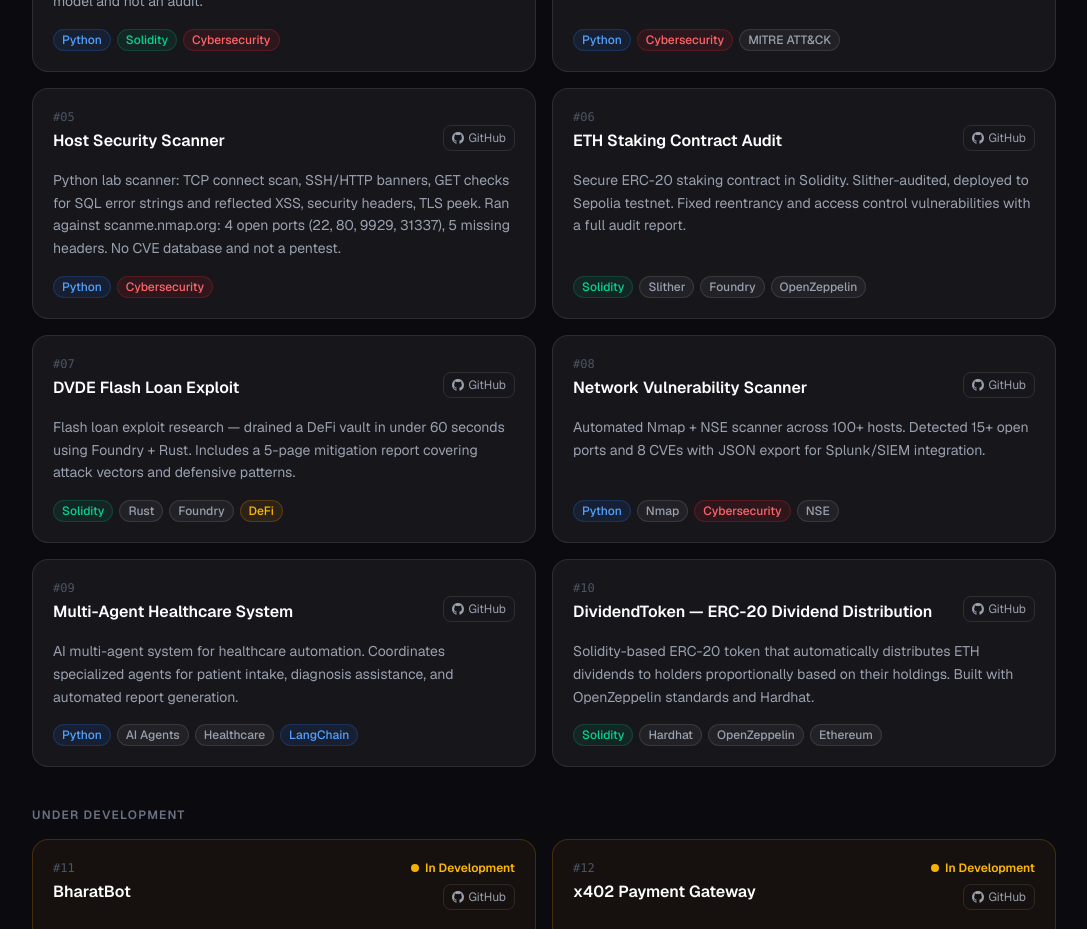
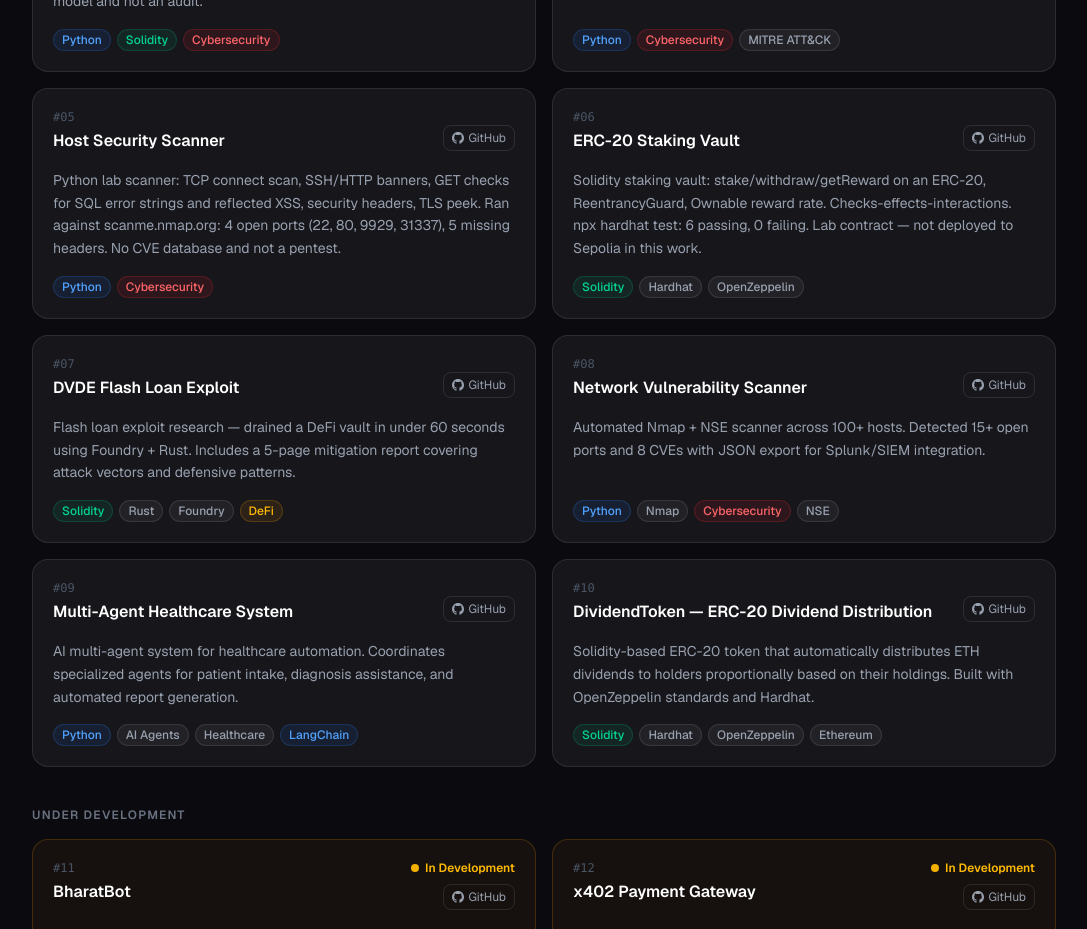
Before and after one commit to Harshanandhan/portfolio, a Next.js app: page / in a window 1280 px wide. Shown: the part 1480-2409 px from the top of the page, without its empty margins (96-1183 px from the left). Built offline with nearby package versions, Linux system fonts and the light colour scheme.

Commit message:
Update staking vault on the projects page

```diff
--- a/app/page.tsx
+++ b/app/page.tsx
@@ -52,11 +52,11 @@ const PROJECTS = [
   {
     num: 6,
     status: "done",
-    name: "ETH Staking Contract Audit",
-    desc: "Secure ERC-20 staking contract in Solidity. Slither-audited, deployed to Sepolia testnet. Fixed reentrancy and access control vulnerabilities with a full audit report.",
-    tags: ["Solidity", "Slither", "Foundry", "OpenZeppelin"],
+    name: "ERC-20 Staking Vault",
+    desc: "Solidity staking vault: stake/withdraw/getReward on an ERC-20, ReentrancyGuard, Ownable reward rate. Checks-effects-interactions. npx hardhat test: 6 passing, 0 failing. Lab contract — not deployed to Sepolia in this work.",
+    tags: ["Solidity", "Hardhat", "OpenZeppelin"],
     url: null,
-    github: "https://github.com/Harshanandhan/eth-staking-audit",
+    github: "https://github.com/Harshanandhan/erc20-staking-vault",
   },
   {
     num: 7,
```
